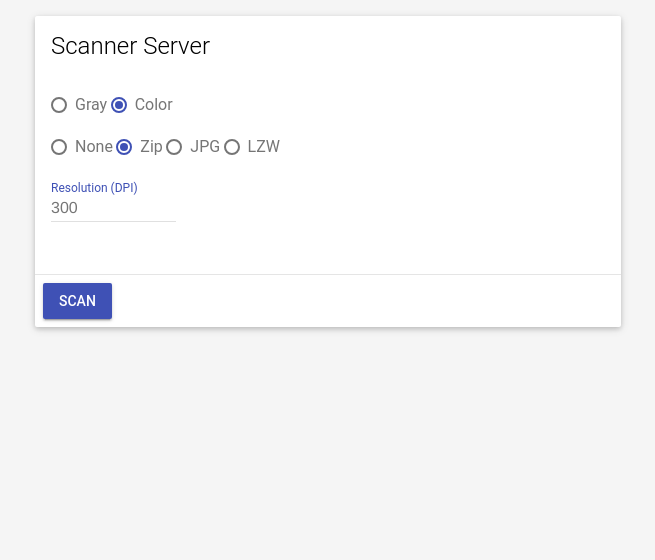
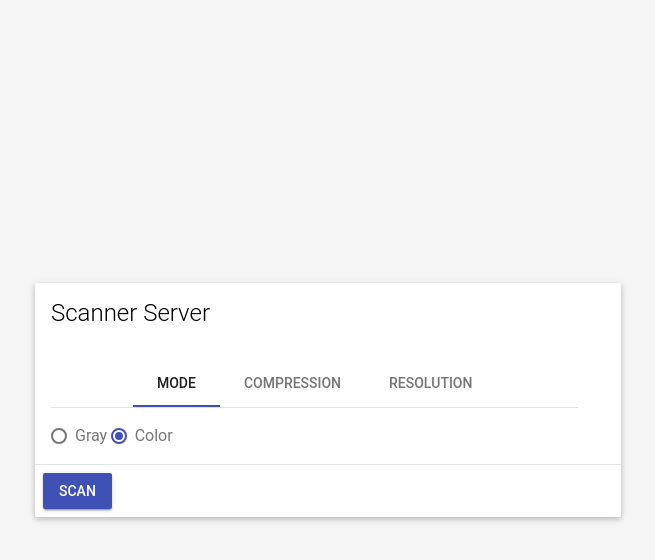
Before and after one commit to kovaacs/scanner-server, a plain HTML site: page index.html in a window 1280 px wide. Shown: the whole page, without its empty margins (312-967 px from the left). Drawn offline with nearby package versions, Linux system fonts and the light colour scheme; files that its build step writes are made by us from their sources.

Commit message:
GUI fixes

```diff
--- a/css/noteling-src/customisations.scss
+++ b/css/noteling-src/customisations.scss
@@ -56,6 +56,9 @@ a{
       background: #f5f5f5;
 width: auto;
     height: 100%;
+      display: flex;
+  justify-content: center;
+  align-items: center;
 }
 .mdl-layout{
     position: absolute;
--- a/css/noteling-src/own.scss
+++ b/css/noteling-src/own.scss
@@ -32,6 +32,13 @@ a[data-inherit]{
     text-decoration: inherit;
 }
 
-#resolution.mdl-textfield__input {
+
+#resolution-panel{
+.mdl-textfield {
     width: 125px;
+}}
+.mdl-tabs__panel {
+    .panel-padding {
+        margin-top: 16px;
+    }
 }
--- a/index.html
+++ b/index.html
@@ -22,37 +22,53 @@
 			</div>
 			<div class="master" id="master">
 				<div class="row">
-					<div class="s-12 m-12 l-6">
+					<div class="s-12 m-6 l-6">
 						<div class="mdl-card shadow-1" id="hello">
-							<form id="form_post">
+							<form id="form_post" name="form_post">
 								<div class="mdl-card__title">
 									<h2 class="mdl-card__title-text">Scanner Server</h2>
 								</div>
 								<div class="mdl-card__supporting-text">
-									<!-- Numeric Textfield -->
-									<p><label class="mdl-radio mdl-js-radio mdl-js-ripple-effect" for="gray"><input class=
+									<div class="mdl-tabs mdl-js-tabs mdl-js-ripple-effect">
+										<div class="mdl-tabs__tab-bar">
+											<a class="mdl-tabs__tab is-active" href="#mode-panel">Mode</a> <a class="mdl-tabs__tab" href="#compression-panel">Compression</a>											<a class="mdl-tabs__tab" href="#resolution-panel">Resolution</a>
+										</div>
+										<div class="mdl-tabs__panel is-active" id="mode-panel">
+											<div class="panel-padding">
+												<label class="mdl-radio mdl-js-radio mdl-js-ripple-effect" for="gray"><input class=
 											"mdl-radio__button" id="gray" name="mode" type="radio" value="gray"> <span class=
-									"mdl-radio__label">Gray</span></label> <label class="mdl-radio mdl-js-radio mdl-js-ripple-effect" for="color"><input checked class=
+											"mdl-radio__label">Gray</span></label> <label class="mdl-radio mdl-js-radio mdl-js-ripple-effect"
+												 for="color"><input checked class=
 											"mdl-radio__button" id="color" name="mode" type="radio" value="color"> <span class=
-									"mdl-radio__label">Color</span></label></p>
-									<p><label class="mdl-radio mdl-js-radio mdl-js-ripple-effect" for="none"><input class=
+											"mdl-radio__label">Color</span></label>
+											</div>
+										</div>
+										<div class="mdl-tabs__panel" id="compression-panel">
+											<div class="panel-padding">
+												<label class="mdl-radio mdl-js-radio mdl-js-ripple-effect" for="none"><input class=
 											"mdl-radio__button" id="none" name="compression" type="radio" value="none"> <span class=
-									"mdl-radio__label">None</span></label> <label class="mdl-radio mdl-js-radio mdl-js-ripple-effect" for="zip"><input checked class=
+											"mdl-radio__label">None</span></label> <label class="mdl-radio mdl-js-radio mdl-js-ripple-effect"
+												 for="zip"><input checked class=
 											"mdl-radio__button" id="zip" name="compression" type="radio" value="zip"> <span class=
 											"mdl-radio__label">Zip</span></label> <label class="mdl-radio mdl-js-radio mdl-js-ripple-effect" for="jpg"><input class="mdl-radio__button"
 											id="jpg" name="compression" type="radio" value="jpg"> <span class=
 											"mdl-radio__label">JPG</span></label> <label class="mdl-radio mdl-js-radio mdl-js-ripple-effect" for="LZW"><input class="mdl-radio__button"
 											id="LZW" name="compression" type="radio" value="lzw"> <span class=
-									"mdl-radio__label">LZW</span></label></p>
-									<p></p>
+											"mdl-radio__label">LZW</span></label>
+											</div>
+										</div>
+										<div class="mdl-tabs__panel" id="resolution-panel">
+											<div class="panel-padding">
 												<div class="mdl-textfield mdl-js-textfield mdl-textfield--floating-label">
-										<input class="mdl-textfield__input" id="resolution" name="resolution" pattern="-?[0-9]*(\.[0-9]+)?" type="text" value="300">										<label class="mdl-textfield__label" for="fname">Resolution (DPI)</label> <span class="mdl-textfield__error"></span>
+													<input class="mdl-textfield__input" id="resolution" max="600" min="100" name="resolution" type="number" value="300">													<label class="mdl-textfield__label" for="fname">Resolution (DPI)</label> <span class="mdl-textfield__error">Between 100 and 600</span>
 												</div>
-									<p></p>
+											</div>
+										</div>
+									</div>
 								</div>
 								<div class="mdl-card__actions mdl-card--border">
-									<input class="mdl-button mdl-js-button mdl-button--raised mdl-js-ripple-effect mdl-button--colored" type="submit" value="Scan"
-									 id="button_post">
+									<input class="mdl-button mdl-js-button mdl-button--raised mdl-js-ripple-effect mdl-button--colored" id="button_post" type="submit"
+									 value="Scan">
 								</div>
 							</form>
 						</div>
@@ -61,8 +77,12 @@
 			</div>
 		</main>
 	</div>
-	<script src="js/material.min.js" type="text/javascript"></script>
-	<script src="js/print.js" type="text/javascript"></script>
+	<script src="js/material.min.js" type="text/javascript">
+
+	</script>
+	<script src="js/print.js" type="text/javascript">
+
+	</script>
 </body>
 
 </html>
```
Lines whose indentation alone changed are shown as unchanged.
